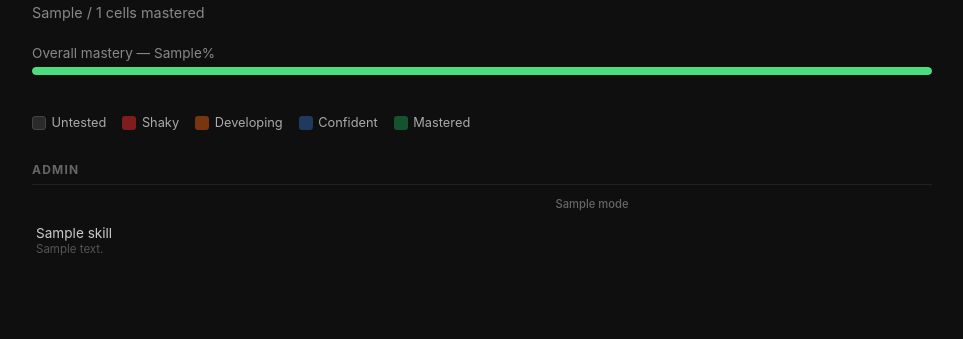
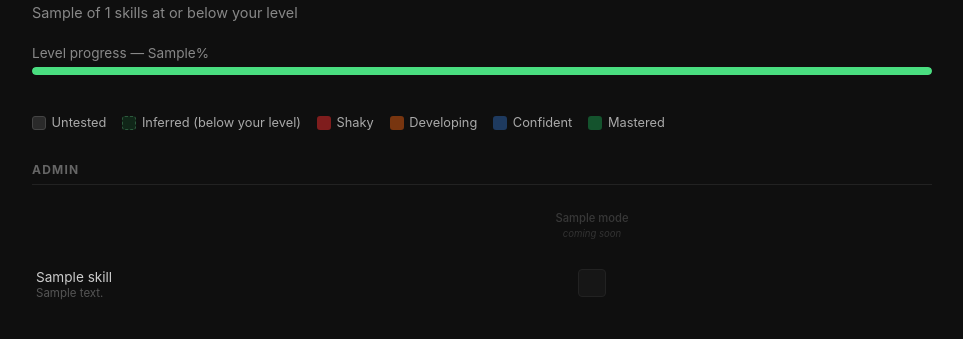
Before and after one commit to ezl/spanishtutor, a Django app: template learner/templates/learner/progress.html in a window 1280 px wide. Shown: the part 63-402 px from the top of the page, without its empty margins (158-1121 px from the left). Run offline with Django 4.2, Linux system fonts and the light colour scheme; the template is opened without the code that fills it: most values are stand-ins (such as "Sample title", 1, 10 or a date in 2020).

Commit message:
Grid: writing first, inactive cols greyed out; inferred mastery; Q numbers
- Reorder grid columns: Writing first (active), then Listening/Reading/
  Spoken Interaction/Spoken Production (greyed out, "coming soon")
- Inferred cells (below assessed CEFR level, untested): ghosted green with
  dashed border, "Inferred (below your level)" in legend
- Mastery % now reflects CEFR position (skills at or below estimated level
  / total skills) rather than raw score==4 cell count
- Quiz questions prefixed with "Question N" numbering

Co-Authored-By: Claude Sonnet 4.6 <noreply@anthropic.com>

```diff
--- a/engine/onboarding.py
+++ b/engine/onboarding.py
@@ -466,9 +466,11 @@ async def _step_adaptive_quiz(user, text: str) -> dict:
     # Save state and record quiz event
     await sync_to_async(Session.objects.filter(pk=session.pk).update)(quiz_state=quiz_state)
     question_text = _format_question(question, cefr_level=skills[chosen_idx].cefr_level)
-    question_display = (GUESSING_REMINDER + question_text) if prepend_reminder else question_text
+    q_number = len(quiz_events) + 1
+    numbered_text = f"**Question {q_number}**\n\n{question_text}"
+    question_display = (GUESSING_REMINDER + numbered_text) if prepend_reminder else numbered_text
 
-    log.info('[%s] quiz: Q%d sent — skill_idx=%d %r', uid, len(quiz_events) + 1, chosen_idx, question_text[:80])
+    log.info('[%s] quiz: Q%d sent — skill_idx=%d %r', uid, q_number, chosen_idx, question_text[:80])
     await sync_to_async(SessionEvent.objects.create)(
         session=session, event_type='quiz', dimension='writing',
         skill_id=str(question.pk), content=question_text, user_response='',
--- a/learner/templates/learner/progress.html
+++ b/learner/templates/learner/progress.html
@@ -58,6 +58,7 @@
       width: 14px; height: 14px; border-radius: 3px; flex-shrink: 0;
     }
     .dot.untested   { background: #2a2a2a; border: 1px solid #444; }
+    .dot.inferred   { background: rgba(20, 83, 45, 0.35); border: 1px dashed #2d5a3d; }
     .dot.shaky      { background: #7f1d1d; }
     .dot.developing { background: #78350f; }
     .dot.confident  { background: #1e3a5f; }
@@ -87,6 +88,15 @@
       line-height: 1.3;
     }
     thead th.skill-col { text-align: left; width: 220px; }
+    thead th.inactive-col { color: #383838; }
+    thead th.inactive-col .future-tag {
+      display: block;
+      font-size: 0.6rem;
+      color: #333;
+      font-weight: 400;
+      margin-top: 2px;
+      font-style: italic;
+    }
 
     tbody tr:hover { background: #161616; }
 
@@ -113,6 +123,8 @@
       border-radius: 4px;
     }
     .square.untested   { background: #1e1e1e; border: 1px solid #333; }
+    .square.inactive   { background: #161616; border: 1px solid #222; }
+    .square.inferred   { background: rgba(20, 83, 45, 0.35); border: 1px dashed #2d5a3d; }
     .square.shaky      { background: #7f1d1d; }
     .square.developing { background: #78350f; }
     .square.confident  { background: #1e3a5f; }
@@ -135,10 +147,10 @@
         <span class="level-badge">{{ user.estimated_cefr_level }}</span>
       {% endif %}
     </h1>
-    <p class="meta">{{ mastered_cells }} / {{ total_cells }} cells mastered</p>
+    <p class="meta">{{ skills_at_or_below }} of {{ total_skills }} skills at or below your level</p>
 
     <div class="mastery-bar-wrap">
-      <div class="mastery-label">Overall mastery — {{ mastery_pct }}%</div>
+      <div class="mastery-label">Level progress — {{ mastery_pct }}%</div>
       <div class="mastery-bar">
         <div class="mastery-fill" style="width: {{ mastery_pct }}%"></div>
       </div>
@@ -147,6 +159,7 @@
 
   <div class="legend">
     <div class="legend-item"><div class="dot untested"></div> Untested</div>
+    <div class="legend-item"><div class="dot inferred"></div> Inferred (below your level)</div>
     <div class="legend-item"><div class="dot shaky"></div> Shaky</div>
     <div class="legend-item"><div class="dot developing"></div> Developing</div>
     <div class="legend-item"><div class="dot confident"></div> Confident</div>
@@ -162,7 +175,9 @@
         <tr>
           <th class="skill-col"></th>
           {% for mode in modes %}
-          <th>{{ mode }}</th>
+          <th {% if not mode.active %}class="inactive-col"{% endif %}>
+            {{ mode.label }}{% if not mode.active %}<span class="future-tag">coming soon</span>{% endif %}
+          </th>
           {% endfor %}
         </tr>
       </thead>
@@ -176,7 +191,11 @@
           </td>
           {% for cell in row.cells %}
           <td class="cell">
+            {% if cell.active %}
             <span class="square {{ cell.css_class }}" title="{{ cell.css_class }}"></span>
+            {% else %}
+            <span class="square inactive" title="coming soon"></span>
+            {% endif %}
           </td>
           {% endfor %}
         </tr>
```
Also changed, not shown: learner/views.py (+39 -17 lines).
